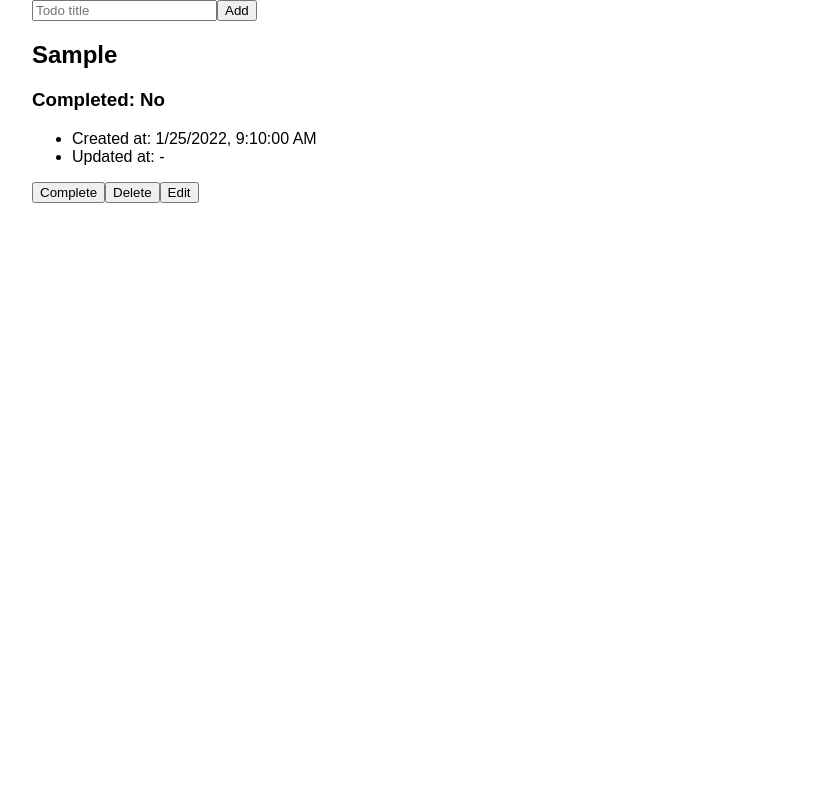
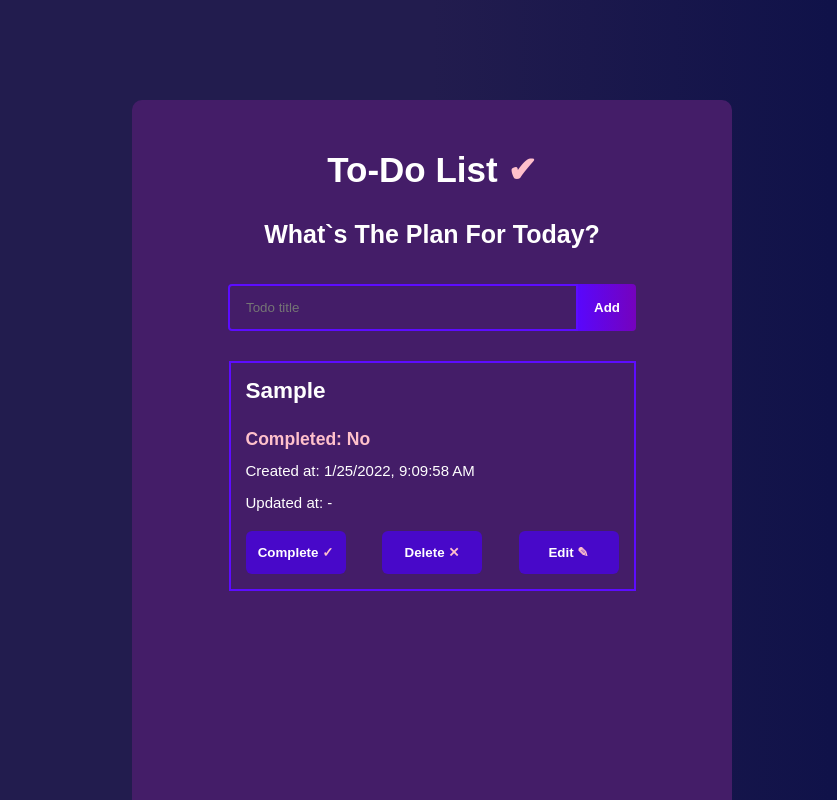
Before and after one commit to IrynaKorolova/React-Todo-List, a React (Create React App) app: page / in a window 1280 px wide. Both pictures are taken after typing "Sample" into the empty fields and a click on the button "Add". Shown: the top 800 px of the page, without its empty margins (208-1045 px from the left). Built offline with nearby package versions, Linux system fonts and the light colour scheme.

Commit message:
styling added

```diff
--- a/src/App.css
+++ b/src/App.css
@@ -1,8 +1,115 @@
 * {
   box-sizing: border-box;
+  margin: 0;
+  padding: 0;
+}
+
+body {
+  background: linear-gradient(90deg,
+      rgb(34, 28, 78) 50%,
+      rgb(5, 12, 70) 100%);
 }
 
 .container {
-  max-width: 800px;
-  margin: 0 auto;
+  max-width: 600px;
+  min-height: 800px;
+  display: flex;
+  flex-direction: column;
+  align-items: center;
+  background: #441d68;
+  margin: 100px auto;
+  border-radius: 10px;
 }
+
+.todo-heading {
+  margin-top: 50px;
+  color: #fff;
+  font-size: 35px;
+  text-align: center;
+}
+
+.todo-subheading {
+  margin: 30px 0 35px;
+  color: #fff;
+  font-size: 25px;
+  text-align: center;
+}
+
+span {
+  color: pink;
+}
+
+.todo-input {
+  padding: 14px 32px 14px 16px;
+  border-radius: 4px 0 0 4px;
+  border: 2px solid #5d0cff;
+  outline: none;
+  width: 350px;
+  background: transparent;
+  color: #fff;
+}
+
+.btn-group {
+  display: flex;
+  justify-content: space-between;
+  margin-top: 20px;
+}
+
+.btn {
+  padding: 16px;
+  border: none;
+  border-radius: 0 4px 4px 0;
+  cursor: pointer;
+  outline: none;
+  background: linear-gradient(90deg,
+      rgb(89, 7, 252) 0%,
+      rgb(117, 2, 189) 100%);
+  color: #fff;
+  font-weight: bold;
+}
+
+.todo-btn {
+  border-radius: 6px;
+  background: rgb(72, 8, 201);
+  width: 100px;
+  height: 43px;
+  padding: 10px;
+}
+
+.edit-btn {
+  padding: 12px;
+}
+
+.todo {
+  color: #fff;
+  margin-top: 30px;
+  width: 407px;
+  border: 2px solid #5d0cff;
+  padding: 15px;
+  font-size: 15px;
+}
+
+.todo-completed {
+  margin-top: 25px;
+  color: pink;
+}
+
+.todo-list {
+  list-style: none;
+  margin: 12px 0;
+}
+
+.list-item{
+  margin-top: 15px;
+}
+
+.edit-input {
+  padding: 10px;
+  border-radius: 4px 0 0 4px;
+  border: 2px solid #5d0cff;
+  outline: none;
+  width: 150px;
+  background: transparent;
+  color: #fff;
+  margin-top: 15px;
+}
--- a/src/components/AddTodo.jsx
+++ b/src/components/AddTodo.jsx
@@ -17,18 +17,22 @@ export default function AddTodo() {
     setTitle("");
   }
   function handleChangeTitle(event) {
-    setTitle(event.target.value.trim());
+    setTitle(event.target.value);
   }
   return (
-    <form onSubmit={createTodo}>
-      <input
+      <form className="form" onSubmit={createTodo}>
+      <h1 className="todo-heading">To-Do List <span>&#10004;</span></h1>
+      <h2 className="todo-subheading">What`s The Plan For Today?</h2>
+        <input className="todo-input"
           value={title}
           onChange={handleChangeTitle}
           type="text"
           name="title"
           placeholder="Todo title"
         />
-      <button type="submit">Add</button>
+        <button className="btn" type="submit">
+          Add
+        </button>
       </form>
   );
 }
--- a/src/components/Todo.jsx
+++ b/src/components/Todo.jsx
@@ -27,23 +27,25 @@ export default function Todo({ todo }) {
     setShowEdit(false);
   }
   return (
-    <div>
+    <div className="todo">
       <h2>{todo.title}</h2>
-      <h3>Completed: {todo.completed ? "Yes" : "No"}</h3>
-      <ul>
-        <li>Created at: {new Date(todo.createdAt).toLocaleString()}</li>
-        <li>
+      <h3 className="todo-completed">Completed: {todo.completed ? "Yes" : "No"}</h3>
+      <ul className="todo-list">
+        <li >Created at: {new Date(todo.createdAt).toLocaleString()}</li>
+        <li className="list-item">
           Updated at:{" "}
           {todo.updatedAt ? new Date(todo.updatedAt).toLocaleString() : "-"}
         </li>
       </ul>
-      <button onClick={complete}>Complete</button>
-      <button onClick={remove}>Delete</button>
-      {!showEdit && <button onClick={() => setShowEdit(true)}>Edit</button>}
+      <div className="btn-group">
+      <button className="btn todo-btn" onClick={complete}>Complete <span>&#10003;</span></button>
+      <button className="btn todo-btn" onClick={remove}>Delete <span>&#10005;</span></button>
+      {!showEdit && <button className="btn todo-btn" onClick={() => setShowEdit(true)}>Edit <span>&#9998;</span></button>}
+      </div>
       {showEdit && (
         <form onSubmit={edit}>
-          <input type="text" name="title" />
-          <button type="submit">OK</button>
+          <input className="edit-input" type="text" name="title" />
+          <button className="btn edit-btn" type="submit">OK</button>
         </form>
       )}
     </div>
```
Lines whose indentation alone changed are shown as unchanged.
